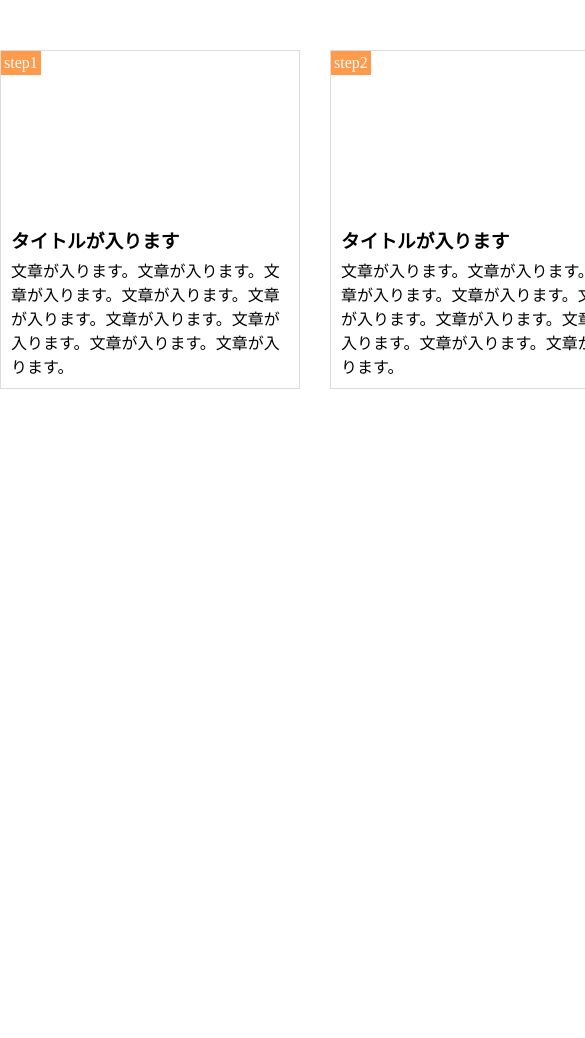
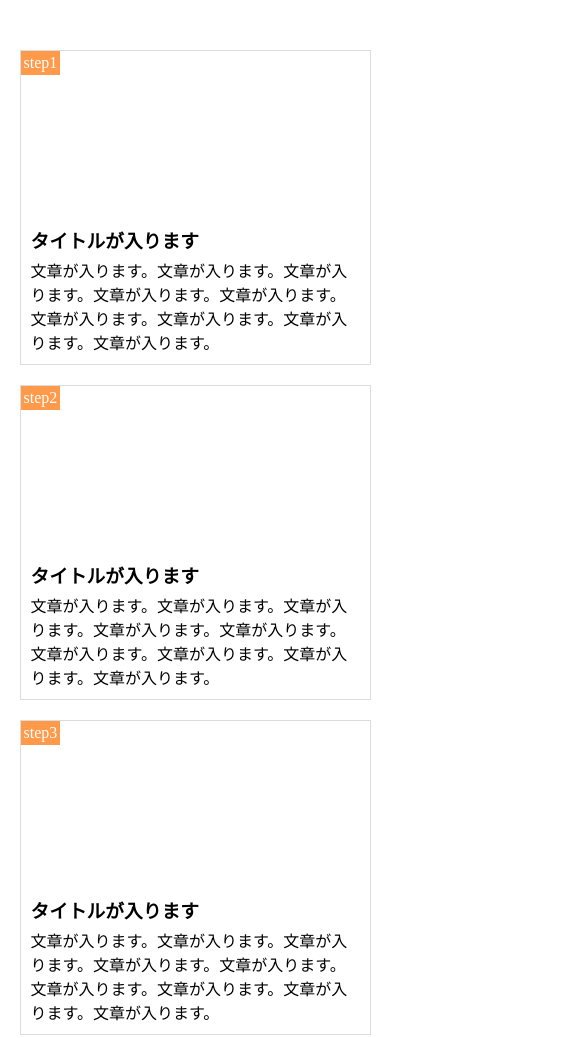
Before and after one commit to mwataru-pro/Task1, a plain HTML site: page index.html in a window 390 px wide. Shown: the top 1038 px of the page, 585 px wide, since content can reach past the window. Before the commit the page ends 844 px from the top, so only its background shows below. Drawn offline with Linux system fonts and the light colour scheme.

Commit message:
[Finish] 1-10 課題１

```diff
--- a/index.html
+++ b/index.html
@@ -2,6 +2,7 @@
 <html>
 <head>
 	<meta charset="UTF-8">
+	<meta name="viewport" content="width=device-width,initial-scale=1.0">
 	<title>９章演習</title>
 	<script src="https://kit.fontawesome.com/b590762531.js" crossorigin="anonymous"></script>
 	<link rel="stylesheet" href="style.css">
@@ -12,7 +13,7 @@
  		<span class="step-number">step1</span>
  		<div class="step-image1"></div>
  		<h3 class="title">タイトルが入ります</h3>
- 		<p>文章が入ります。文章が入ります。文章が入ります。文章が入ります。文章が入ります。文章が入ります。文章が入ります。文章が入ります。文章が入ります。</p>
+ 		<p class="step-text">文章が入ります。文章が入ります。文章が入ります。文章が入ります。文章が入ります。文章が入ります。文章が入ります。文章が入ります。文章が入ります。</p>
  	</div>
 
  	<div class="step-box">
--- a/style.css
+++ b/style.css
@@ -61,3 +61,30 @@ main {
 .title {
 	margin: 15px 0 5px;
 }
+
+@media screen and (max-width: 768px) {
+
+main {
+	width: 90%;
+}
+
+.step-box {
+	width: 100%;
+	margin-right: 0;
+	margin-bottom: 20px;
+	float: none;
+}
+
+.step-image1 {
+	padding-top: 40%;
+}
+
+.step-image2 {
+	padding-top: 40%;
+}
+
+.step-image3 {
+	padding-top: 40%;
+}
+
+}
```
